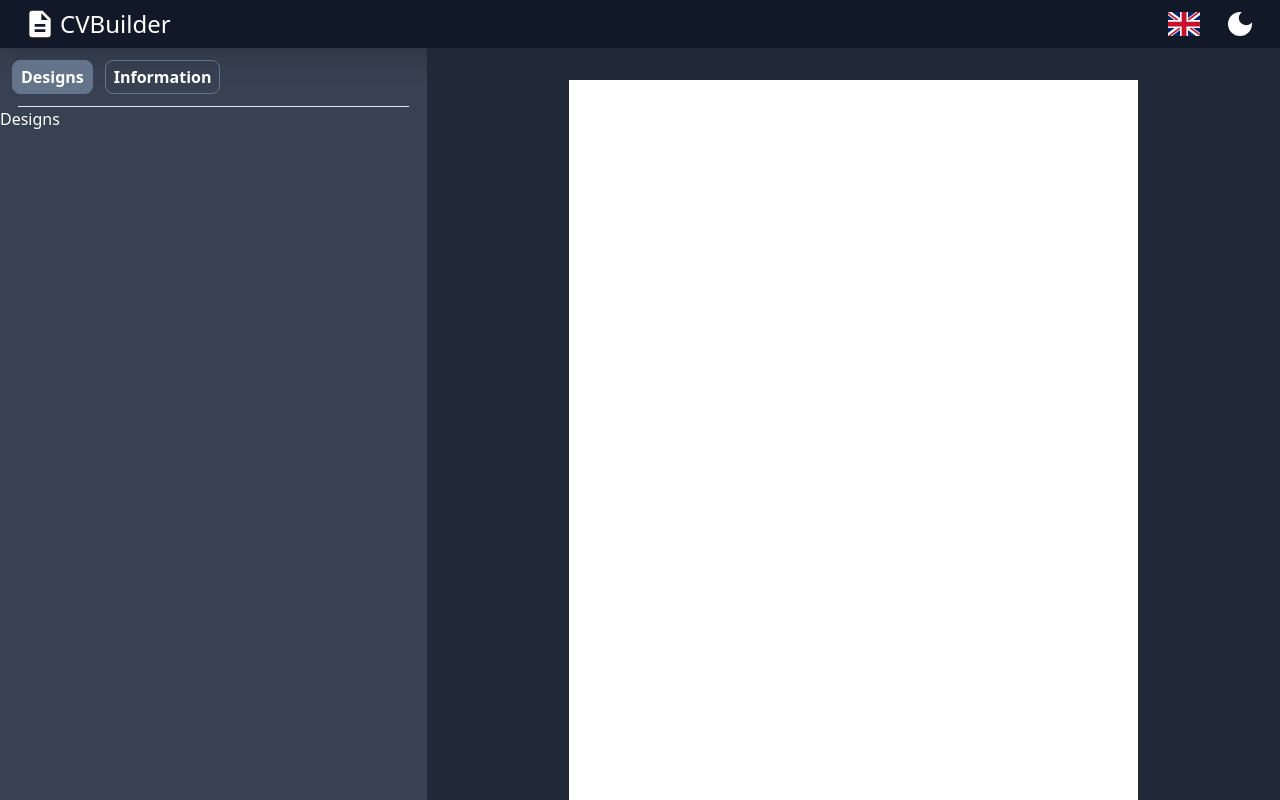
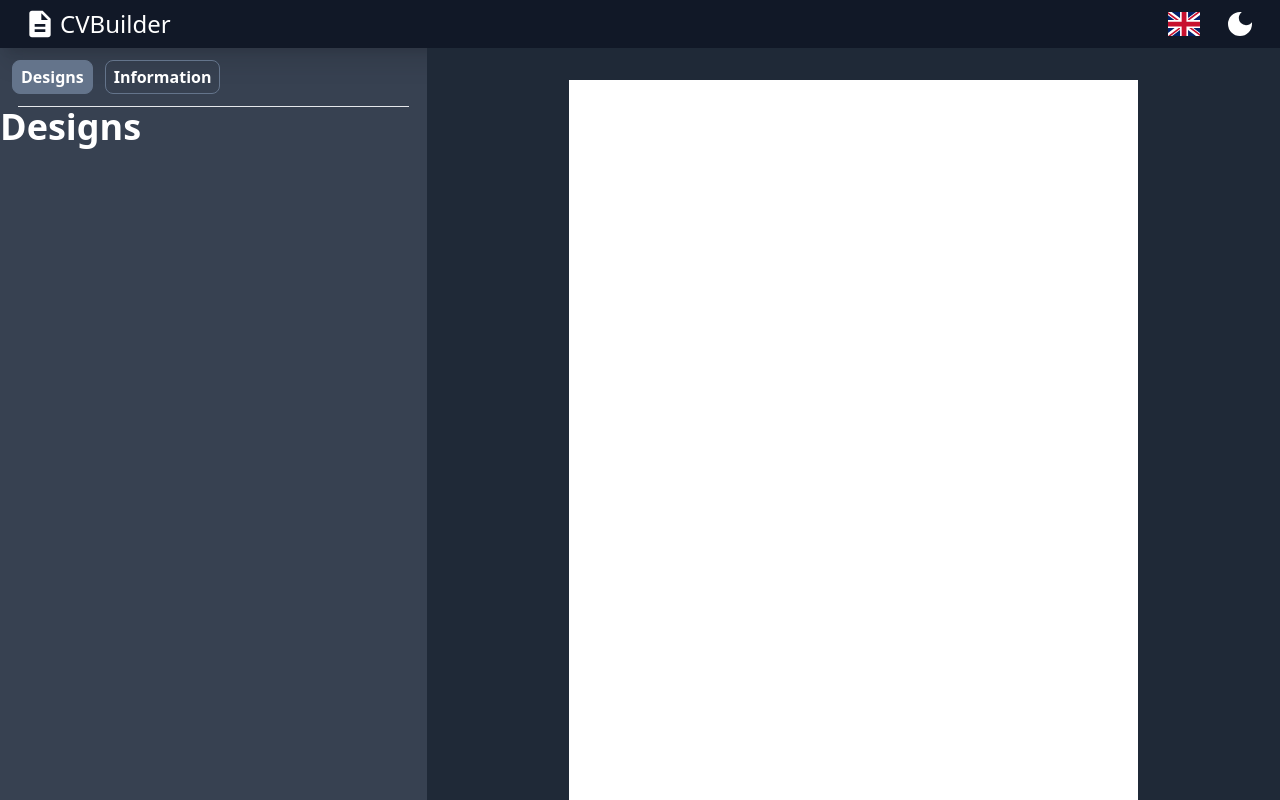
Before and after one commit to PulidoLuciano/CVBuilder, a React (Vite) app in the folder CVBuilder/: page / in a window 1280 px wide. Built offline with nearby package versions, Linux system fonts and the light colour scheme.

Commit message:
Add h2 style

```diff
--- a/CVBuilder/src/index.css
+++ b/CVBuilder/src/index.css
@@ -19,6 +19,10 @@
     ::-webkit-scrollbar-thumb{
         @apply bg-slate-700 dark:bg-slate-900 rounded-md
     }
+
+    h2{
+        @apply text-4xl font-bold pb-3
+    }
 }
 
 @layer components{
```
